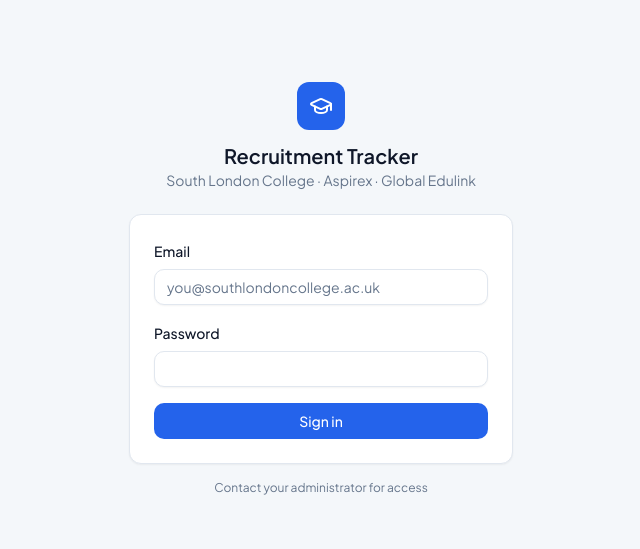
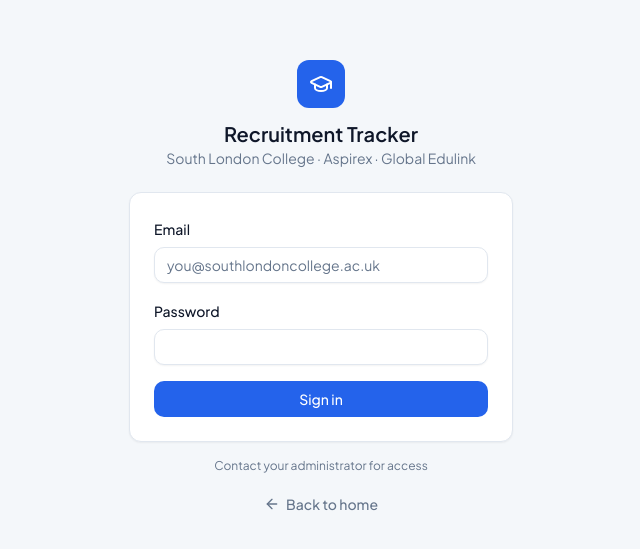
Before and after one commit to ImperialEdutechUK/recruiter_dashboard, a Next.js app: page /login in a window 1280 px wide. Shown: the part 111-660 px from the top of the page, without its empty margins (319-959 px from the left). Built offline with nearby package versions, Linux system fonts and the light colour scheme.

Commit message:
Add back to home link on login page

```diff
--- a/app/(auth)/login/page.tsx
+++ b/app/(auth)/login/page.tsx
@@ -1,6 +1,7 @@
 "use client";
+import Link from "next/link";
 import { useFormState, useFormStatus } from "react-dom";
-import { GraduationCap } from "lucide-react";
+import { GraduationCap, ArrowLeft } from "lucide-react";
 import { signIn } from "./actions";
 import { Button } from "@/components/ui/button";
 import { Input } from "@/components/ui/input";
@@ -45,6 +46,11 @@
         <p className="mt-4 text-center text-xs text-muted-foreground">
           Contact your administrator for access
         </p>
+        <div className="mt-5 text-center">
+          <Link href="/" className="inline-flex items-center gap-1.5 text-sm font-medium text-muted-foreground hover:text-foreground">
+            <ArrowLeft className="h-4 w-4" /> Back to home
+          </Link>
+        </div>
       </div>
     </main>
   );
```
